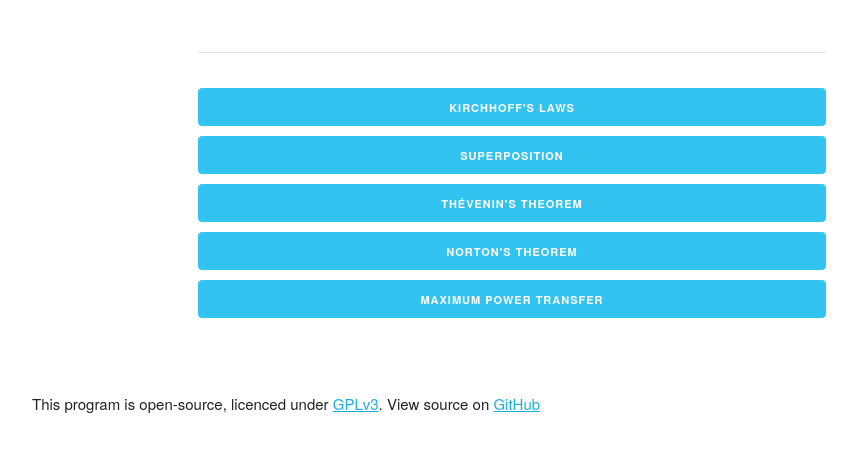
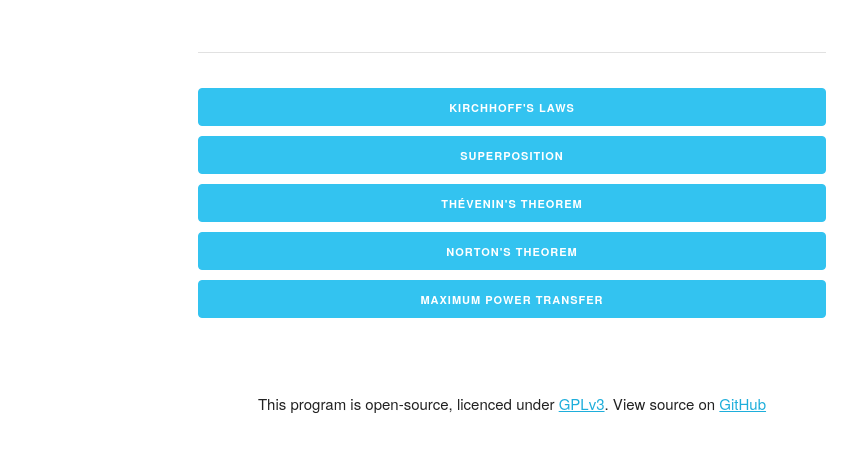
Before and after one commit to rh-gcc/enr-revision-tool, a plain HTML site: page index.html in a window 1280 px wide. Shown: the part 236-688 px from the top of the page, without its empty margins (128-985 px from the left). Drawn offline with Linux system fonts and the light colour scheme.

Commit message:
Update index.html

```diff
--- a/index.html
+++ b/index.html
@@ -65,7 +65,7 @@
 			</div>
 
 			<br />
-			<p style="margin-top: 40px;">This program is open-source, licenced under <a href="https://www.gnu.org/licenses/gpl-3.0.en.html">GPLv3</a>. View source on <a href="https://github.com/rh-gcc/enr-revision-tool">GitHub</a></p>
+			<p style="margin-top: 40px; text-align: center;">This program is open-source, licenced under <a href="https://www.gnu.org/licenses/gpl-3.0.en.html">GPLv3</a>. View source on <a href="https://github.com/rh-gcc/enr-revision-tool">GitHub</a></p>
 
 		</div>
 
```
